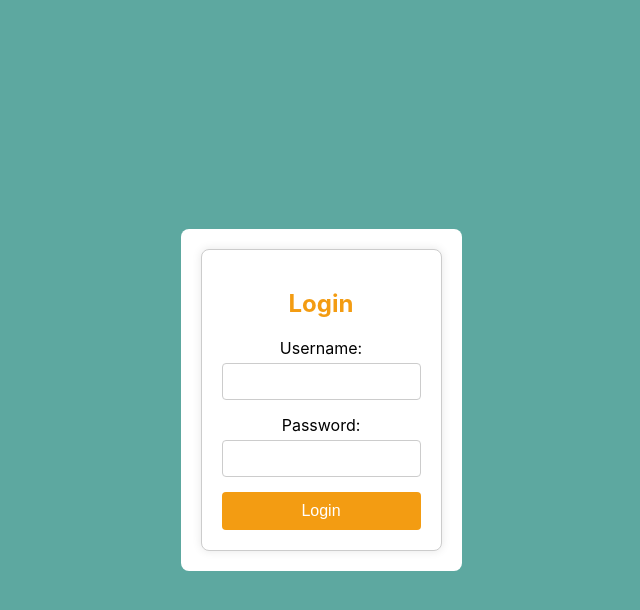
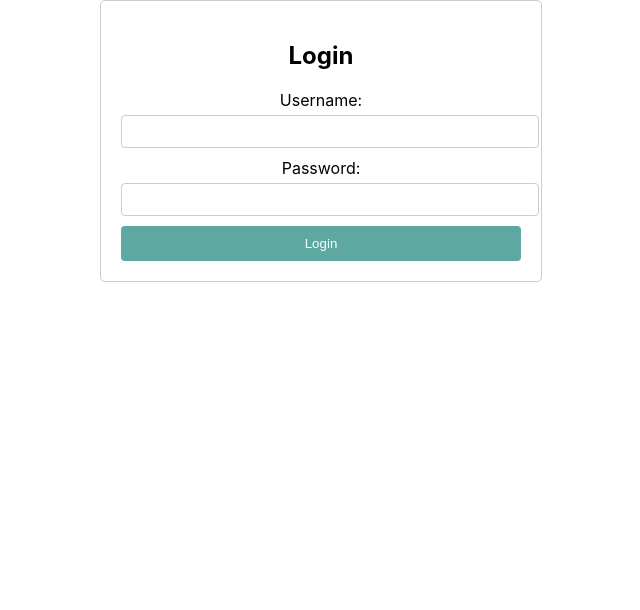
Before and after one commit to elab-development/internet-tehnologije-projekat-interaktivnikalendar_2020_0095, a React (Create React App) app in the folder react_aplikacija/: page /login in a window 1280 px wide. Shown: the top 610 px of the page, without its empty margins (319-959 px from the left). Built offline with nearby package versions, Linux system fonts and the light colour scheme.

Commit message:
Sredjen Logout

```diff
--- a/react_aplikacija/src/App.js
+++ b/react_aplikacija/src/App.js
@@ -1,39 +1,36 @@
 
 
 import React from 'react';
+import { BrowserRouter as Router, Route, Routes } from 'react-router-dom';
+import NavBar from './components/NavBarLogin';
+import LoginPage from './components/LoginPage';
+import DashboardPage from './components/DashboardPage';
+import HomePage from './components/HomePage';
+import MyCalendar from './components/MyCalendar';
+import AllEvents from './components/AllEvents';
+import Logout from './components/Logout';
 import './App.css';
-import NavBar from './components/NavBarLogin';
-import slika from './images/slika.jpg';
-import { BrowserRouter as Router, Route, Routes, useLocation } from 'react-router-dom';
-import LoginPage from './components/LoginPage';
 
 function App() {
-
-  const ShowNavBar = () => {
-    const location = useLocation();
-
-    return location.pathname !== '/login' ? <NavBar /> : null;
-  };
-
   return (
     <Router>
       <div className="App">
-        <ShowNavBar />
         <Routes>
           {}
-          <Route
-            path="/"
-            element={
-              <div>
-                <div className="hero-container">
-                  <img src={slika} alt="Business Calendar Background" className="hero-image" />
-                  <div className="hero-text">Welcome to Your Business Calendar</div>
-                </div>
-              </div>
-            }
-          />
+          <Route path="/" element={<HomePage />} />
+
           {}
           <Route path="/login" element={<LoginPage />} />
+
+          {}
+          <Route path="/dashboard" element={<DashboardPage />} />
+
+          {}
+          <Route path="/my-calendar" element={<MyCalendar />} />
+          <Route path="/all-events" element={<AllEvents />} />
+          <Route path="/logout" element={<Logout />} />
+
+          {}
         </Routes>
       </div>
     </Router>
--- /dev/null
+++ b/react_aplikacija/src/components/DashboardNavBar.jsx
@@ -0,0 +1,18 @@
+import React from 'react';
+import { Link } from 'react-router-dom';
+import { RxCalendar } from "react-icons/rx";
+import { LuLogOut } from "react-icons/lu";
+import { FaListCheck } from "react-icons/fa6";
+
+
+const DashboardNavBar = () => {
+  return (
+    <nav className="navBar">
+      <Link to="/my-calendar" className="navBarItem"><RxCalendar /><b>My Calendar</b></Link>
+      <Link to="/all-events" className="navBarItem"><FaListCheck  /><b>All Events</b></Link>
+      <Link to="/logout" className="navBarItem"><LuLogOut /><b>Logout</b></Link>
+    </nav>
+  );
+}
+
+export default DashboardNavBar;
--- /dev/null
+++ b/react_aplikacija/src/components/DashboardPage.jsx
@@ -0,0 +1,16 @@
+import React from 'react';
+import DashboardNavBar from './DashboardNavBar';
+
+
+const DashboardPage = () => {
+  return (
+<div>
+<DashboardNavBar />
+<div className="dashboard-content">
+        {<h1>aaaaaaaaaaaaaaaaaaa</h1>}
+</div>
+</div>
+  );
+};
+
+export default DashboardPage;
--- /dev/null
+++ b/react_aplikacija/src/components/HomePage.jsx
@@ -0,0 +1,17 @@
+import React from 'react';
+import NavBar from '../components/NavBarLogin';
+import slika from '../images/slika.jpg';
+
+const HomePage = () => {
+  return (
+<div>
+<NavBar />
+<div className="hero-container">
+<img src={slika} alt="Business Calendar Background" className="hero-image" />
+<div className="hero-text">Welcome to Your Business Calendar</div>
+</div>
+</div>
+  );
+};
+
+export default HomePage;
--- a/react_aplikacija/src/components/Login.jsx
+++ b/react_aplikacija/src/components/Login.jsx
@@ -1,42 +1,46 @@
+
+
 import React, { useState } from 'react';
+import { useNavigate } from 'react-router-dom';
 
 const Login = () => {
   const [username, setUsername] = useState('');
   const [password, setPassword] = useState('');
+  const navigate = useNavigate();
 
   const handleSubmit = (e) => {
     e.preventDefault();
-    console.log('Username:', username);
-    console.log('Password:', password);
+
+    navigate('/dashboard');
   };
 
   return (
-<div className="login-form">
-<h2 className="login-title">Login</h2>
+<div style={{ maxWidth: '400px', margin: '0 auto', padding: '20px', border: '1px solid #ccc', borderRadius: '5px' }}>
+<h2>Login</h2>
 <form onSubmit={handleSubmit}>
-<div className="input-group">
-<label htmlFor="username" className="input-label">Username:</label>
+<div style={{ marginBottom: '10px' }}>
+<label htmlFor="username" style={{ display: 'block', marginBottom: '5px' }}>Username:</label>
 <input
             type="text"
             id="username"
             value={username}
             onChange={(e) => setUsername(e.target.value)}
-            className="input-field"
+            style={{ width: '100%', padding: '8px', borderRadius: '4px', border: '1px solid #ccc' }}
             required
           />
 </div>
-<div className="input-group">
-<label htmlFor="password" className="input-label">Password:</label>
+<div style={{ marginBottom: '10px' }}>
+<label htmlFor="password" style={{ display: 'block', marginBottom: '5px' }}>Password:</label>
 <input
             type="password"
             id="password"
             value={password}
             onChange={(e) => setPassword(e.target.value)}
-            className="input-field"
+            style={{ width: '100%', padding: '8px', borderRadius: '4px', border: '1px solid #ccc' }}
             required
           />
 </div>
-<button type="submit" className="submit-button">
+<button type="submit" style={{ width: '100%', padding: '10px', borderRadius: '4px', backgroundColor: '#5da8a0', color: '#fff', border: 'none', cursor: 'pointer' }}>
           Login
 </button>
 </form>
--- a/react_aplikacija/src/components/LoginPage.jsx
+++ b/react_aplikacija/src/components/LoginPage.jsx
@@ -1,3 +1,4 @@
+
 
 import React from 'react';
 import Login from '../components/Login';
@@ -5,11 +6,7 @@ import Login from '../components/Login';
 const LoginPage = () => {
   return (
 <div>
-<div className="login-page">
-<div className="login-container">
 <Login />
-</div>
-</div>
 </div>
   );
 };
--- /dev/null
+++ b/react_aplikacija/src/components/Logout.jsx
@@ -0,0 +1,22 @@
+import React, { useEffect } from 'react';
+import { useNavigate } from 'react-router-dom';
+
+const Logout = () => {
+  const navigate = useNavigate();
+
+  useEffect(() => {
+    // Ovde možemo obrisati podatke o sesiji, kao što je token
+    localStorage.removeItem('authToken'); // Primer, ako koristimo localStorage za autentifikaciju
+
+    // Preusmeravanje na stranicu za prijavu
+    navigate('/');
+  }, [navigate]);
+
+  return (
+    <div>
+      <h2>Logging out...</h2>
+    </div>
+  );
+};
+
+export default Logout;
```
Also changed, not shown: react_aplikacija/src/components/AllEvents.jsx (added), react_aplikacija/src/components/MyCalendar.jsx (added).
